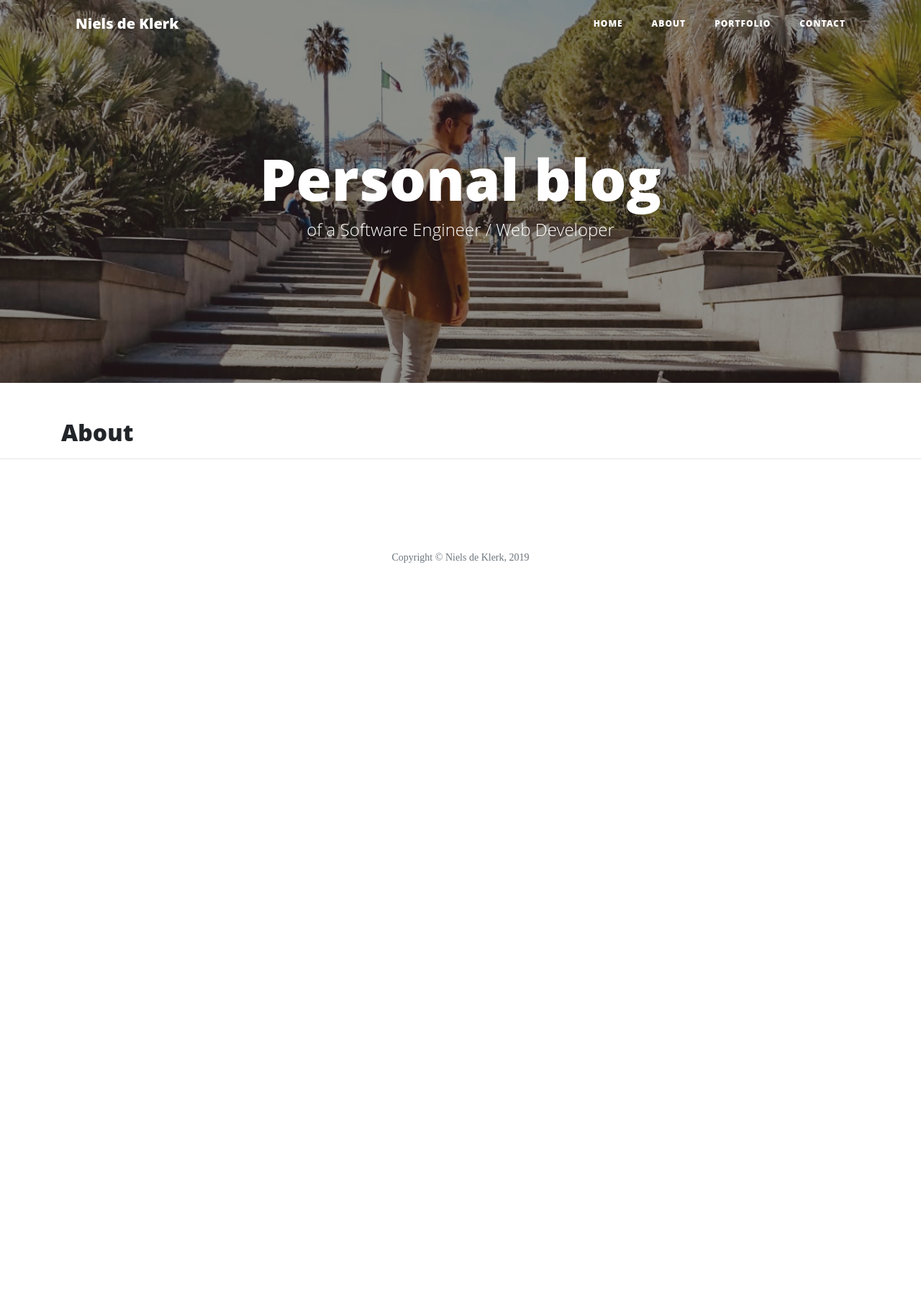
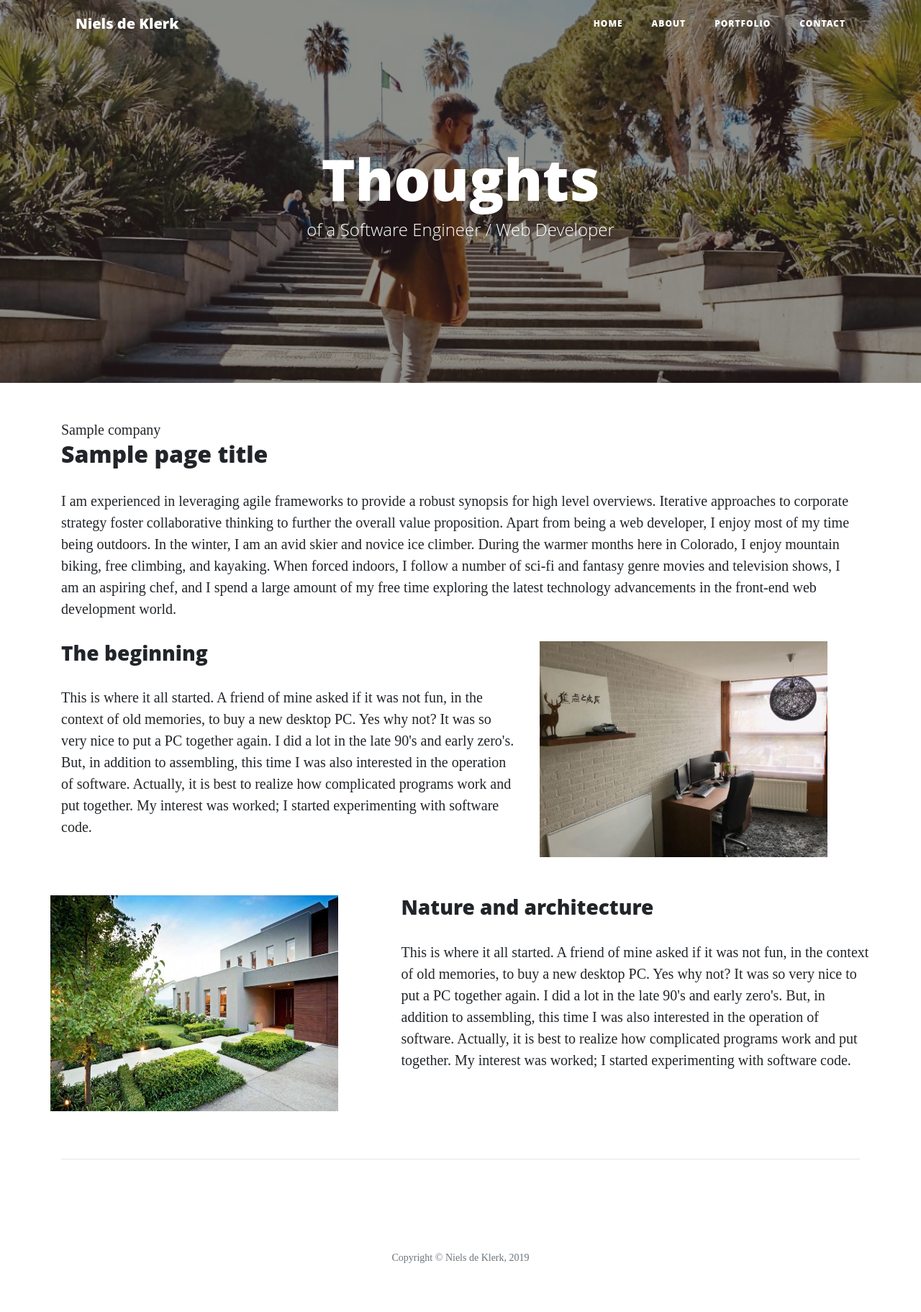
Before and after one commit to Code-Institute-Submissions/portfolio-8, a Flask app: template templates/about.html in a window 1280 px wide. Shown: the whole page at 72% size. Before the commit the page ends 782 px from the top, so only its background shows below. Run offline with Flask 2, Linux system fonts and the light colour scheme; the template is opened without the code that fills it: most values are stand-ins (such as "Sample title", 1, 10 or a date in 2020); some libraries are stand-ins or nearby versions.

Commit message:
added logic from backend to frontend using python

```diff
--- a/run.py
+++ b/run.py
@@ -1,4 +1,5 @@
 import os
+import json
 from flask import Flask, render_template
 
 app = Flask (__name__)
@@ -9,15 +10,19 @@ def index():
 
 @app.route("/about")
 def about():
-        return render_template("about.html")
+    data = []
+    with open("data/company.json", "r") as json_data:
+        data = json.load(json_data)
+    return render_template("about.html", page_title=
+    "About" , company=data)
 
 @app.route("/contact")
 def contact():
-        return render_template("contact.html")
+        return render_template("contact.html", page_title="Contact")
 
 @app.route("/careers")
 def careers():
-        return render_template("careers.html")
+        return render_template("careers.html", page_title="Portfolio")
 
 
 
--- a/static/css/clean-blog.css
+++ b/static/css/clean-blog.css
@@ -96,7 +96,7 @@ img::-moz-selection {
 }
 
 #mainNav .navbar-brand {
-  font-weight: 800;
+  font-weight: 500;
   color: #343a40;
 }
 
--- /dev/null
+++ b/static/css/style.css
@@ -0,0 +1,7 @@
+.col-md-7{
+    margin-bottom: 50px;
+}
+
+.col-md-5{
+    margin-bottom: 50px;
+}
--- a/templates/about.html
+++ b/templates/about.html
@@ -2,8 +2,56 @@
 {% extends 'base.html' %}
 {% block content %}
 
+    {{ company }}
 
-    <h2>About</h2>
+    <h2> {{ page_title }} </h2>
 
+    <p>
+    I am experienced in leveraging agile frameworks to provide a robust synopsis for high level overviews.
+    Iterative approaches to corporate strategy foster collaborative thinking to further the overall value proposition.
+
+    Apart from being a web developer, I enjoy most of my time being outdoors. In the winter, I am an avid skier and novice ice climber.
+    During the warmer months here in Colorado, I enjoy mountain biking, free climbing, and kayaking.
+    When forced indoors, I follow a number of sci-fi and fantasy genre movies and television shows, I am an aspiring chef,
+    and I spend a large amount of my free time exploring the latest technology advancements in the front-end web development world.
+
+    </p>
+
+    <div class="row featurette">
+        <div class="col-md-7">
+            <h3> The beginning</h3>
+            <p>
+            This is where it all started. A friend of mine asked if it was not fun, in the context of old memories, to buy a new desktop PC.
+            Yes why not? It was so very nice to put a PC together again. I did a lot in the late 90's and early zero's.
+            But, in addition to assembling, this time I was also interested in the operation of software.
+            Actually, it is best to realize how complicated programs work and put together.
+            My interest was worked; I started experimenting with software code.
+            </p>
+
+             </div class>
+
+        <div class="col-md-5">
+            <img src="static/img/office.jpg"></img>
+
+        </div>
+
+        <div class="row featurette">
+        <div class="col-md-5">
+            <img src="static/img/garden.jpg"></img>
+        </div>
+
+         <div class="col-md-7">
+            <h3>Nature and architecture</h3>
+            <p>
+            This is where it all started. A friend of mine asked if it was not fun, in the context of old memories, to buy a new desktop PC.
+            Yes why not? It was so very nice to put a PC together again. I did a lot in the late 90's and early zero's.
+            But, in addition to assembling, this time I was also interested in the operation of software.
+            Actually, it is best to realize how complicated programs work and put together.
+            My interest was worked; I started experimenting with software code.
+            </p>
+
+        </div>
+
+    </div>
 
 {% endblock %}
--- a/templates/base.html
+++ b/templates/base.html
@@ -6,8 +6,9 @@
     <meta http-equiv="X-UA-Compatible" content="ie=edge">
     <link rel="stylesheet" href="{{ url_for('static', filename='vendor/bootstrap/css/bootstrap.min.css') }}" rel="stylesheet">
     <link rel="stylesheet" href="{{ url_for('static', filename='css/clean-blog.min.css') }}" type="text/css" />
+    <link rel="stylesheet" href="{{ url_for('static', filename='css/style.css') }}" type="text/css" />
 
-    <title>Niels de Klerk's personal blog</title>
+    <title>Personal blog</title>
 </head>
 <body>
 
@@ -45,7 +46,7 @@
       <div class="row">
         <div class="col-lg-8 col-md-10 mx-auto">
           <div class="site-heading">
-            <h1>Personal blog</h1>
+            <h1>Thoughts</h1>
             <span class="subheading">of a Software Engineer / Web Developer</span>
           </div>
         </div>
--- a/templates/careers.html
+++ b/templates/careers.html
@@ -3,7 +3,7 @@
 {% block content %}
 
 
-    <h2>Portfolio</h2>
+    <h2>{{ page_title }}</h2>
 
 
 {% endblock %}
--- a/templates/contact.html
+++ b/templates/contact.html
@@ -3,7 +3,7 @@
 {% block content %}
 
 
-    <h2>Contact Page</h2>
+    <h2>{{ page_title }}</h2>
 
 
 {% endblock %}
```
Also changed, not shown: data/company.json (added, +15 -0 lines), static/img/garden.jpg (added), static/img/office.jpg (added).
